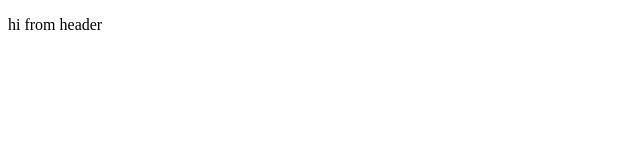
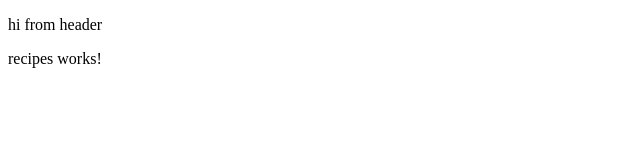
Before and after one commit to ELATTARIYassine/recipe-book-Angular-Firebase, an Angular app: page / in a window 1280 px wide. Shown: the top 160 px of the page, without its empty margins (0-640 px from the left). Built offline with nearby package versions, Linux system fonts and the light colour scheme.

Commit message:
[components] Added shopping list & edit

```diff
--- a/src/app/app.component.html
+++ b/src/app/app.component.html
@@ -1 +1,8 @@
 <app-header></app-header>
+<div class="container">
+    <div class="row">
+        <div class="col-md-12">
+            <app-recipes></app-recipes>
+        </div>
+    </div>
+</div>
--- a/src/app/app.module.ts
+++ b/src/app/app.module.ts
@@ -7,6 +7,8 @@
 import { RecipeListComponent } from './recipes/recipe-list/recipes-list.component';
 import { RecipeDetailComponent } from './recipes/recipe-detail/recipe-detail.component';
 import { RecipeItemComponent } from './recipes/recipe-list/recipe-item/recipe-item.component';
+import { ShoppingListComponent } from './shopping-list/shopping-list.component';
+import { ShoppingEditComponent } from './shopping-list/shopping-edit/shopping-edit.component';
 
 @NgModule({
   declarations: [
@@ -15,7 +17,9 @@
     RecipesComponent,
     RecipeListComponent,
     RecipeDetailComponent,
-    RecipeItemComponent
+    RecipeItemComponent,
+    ShoppingListComponent,
+    ShoppingEditComponent
   ],
   imports: [
     BrowserModule
--- /dev/null
+++ b/src/app/shopping-list/shopping-edit/shopping-edit.component.html
@@ -0,0 +1 @@
+<p>shopping-edit works!</p>
--- /dev/null
+++ b/src/app/shopping-list/shopping-edit/shopping-edit.component.ts
@@ -0,0 +1,15 @@
+import { Component, OnInit } from '@angular/core';
+
+@Component({
+  selector: 'app-shopping-edit',
+  templateUrl: './shopping-edit.component.html',
+  styleUrls: ['./shopping-edit.component.css']
+})
+export class ShoppingEditComponent implements OnInit {
+
+  constructor() { }
+
+  ngOnInit() {
+  }
+
+}
--- /dev/null
+++ b/src/app/shopping-list/shopping-list.component.html
@@ -0,0 +1 @@
+<p>shopping-list works!</p>
--- /dev/null
+++ b/src/app/shopping-list/shopping-list.component.ts
@@ -0,0 +1,15 @@
+import { Component, OnInit } from '@angular/core';
+
+@Component({
+  selector: 'app-shopping-list',
+  templateUrl: './shopping-list.component.html',
+  styleUrls: ['./shopping-list.component.css']
+})
+export class ShoppingListComponent implements OnInit {
+
+  constructor() { }
+
+  ngOnInit() {
+  }
+
+}
```
Also changed, not shown: src/app/shopping-list/shopping-edit/shopping-edit.component.css (added), src/app/shopping-list/shopping-list.component.css (added).
